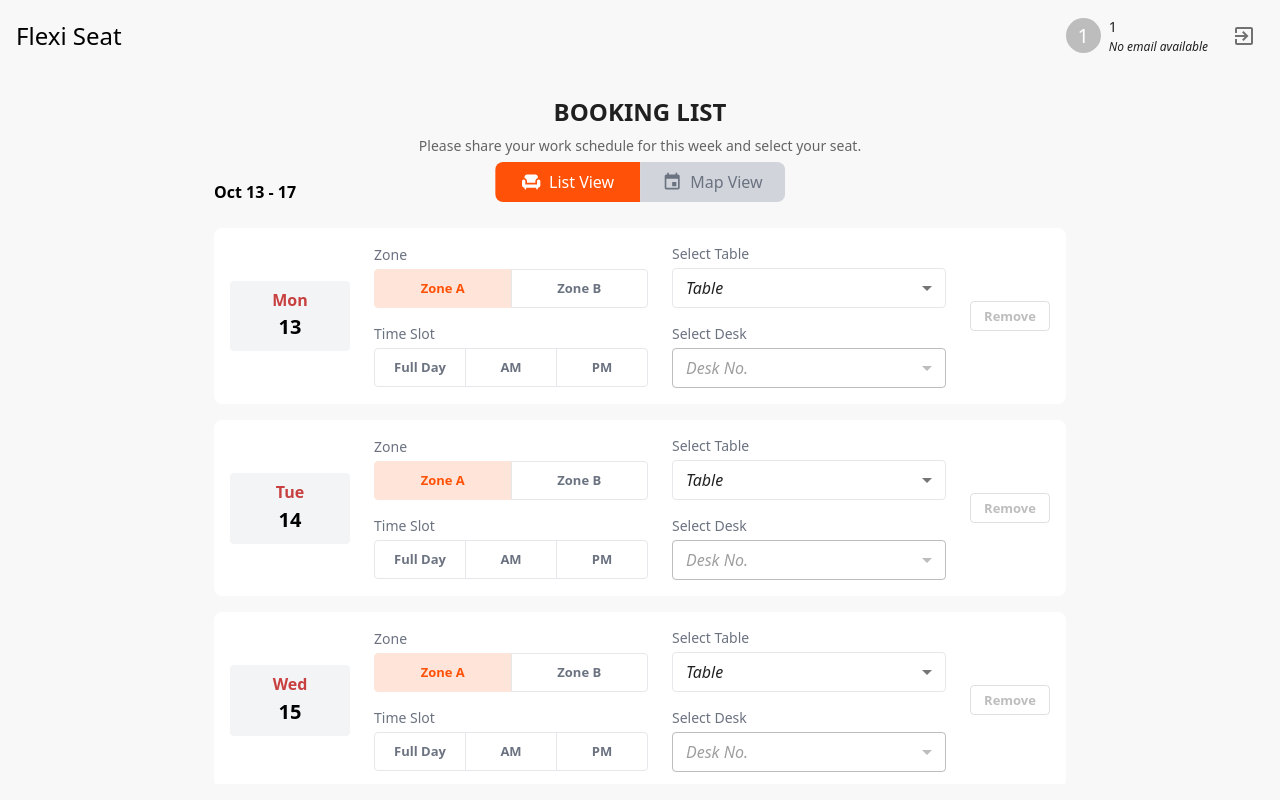
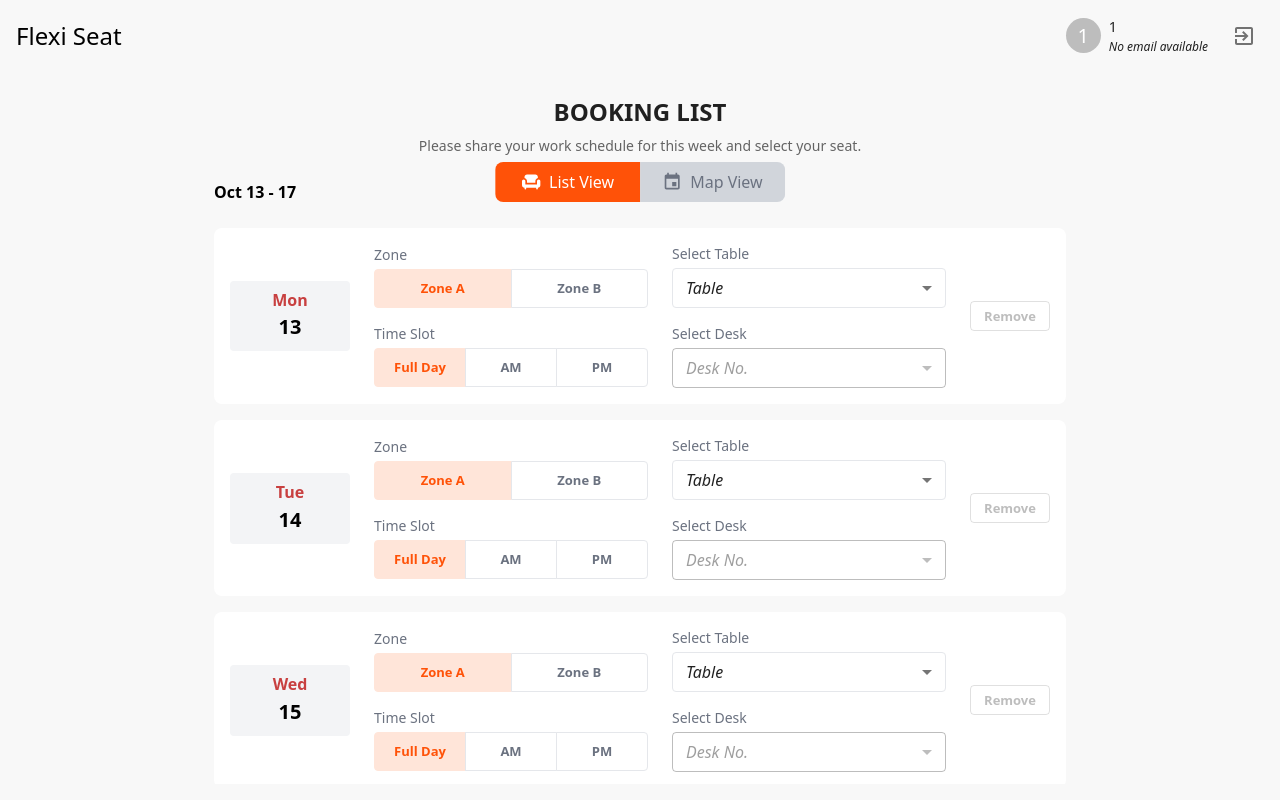
Before and after one commit to amelie-pierce/seat-book-deploy, a Next.js app: page / in a window 1280 px wide. Built offline with nearby package versions, Linux system fonts and the light colour scheme; sample sign-in values are in the browser's storage.

Commit message:
enhance seat

```diff
--- a/src/components/ReservationForm.tsx
+++ b/src/components/ReservationForm.tsx
@@ -1,5 +1,6 @@
 import { useState, useEffect, useCallback, useMemo, useRef } from "react";
 import { bookingService } from "../services/bookingService";
+import { SEATING_CONFIG } from "../config/seatingConfig";
 import {
   Typography,
   Button,
@@ -54,9 +55,20 @@ export default function ReservationForm({
   onClearClickSelection,
   allBookingsForDate = [],
 }: ReservationFormProps) {
+  // Helper function to format date without timezone issues
+  const formatLocalDate = (date: Date): string => {
+    const year = date.getFullYear();
+    const month = String(date.getMonth() + 1).padStart(2, '0');
+    const day = String(date.getDate()).padStart(2, '0');
+    return `${year}-${month}-${day}`;
+  };
+
   const [showSuccess, setShowSuccess] = useState(false);
   const [selectedTimeSlots, setSelectedTimeSlots] = useState<{
     [date: string]: TimeSlotType;
+  }>({});
+  const [selectedZones, setSelectedZones] = useState<{
+    [date: string]: "zone1" | "zone2";
   }>({});
   const [lastSelectedSeat, setLastSelectedSeat] = useState<string | undefined>(
     undefined
@@ -149,16 +161,39 @@ export default function ReservationForm({
 
   // Get available seats based on selected time slot and date
   const getAvailableSeats = useCallback(
-    (dateStr: string, timeSlot: TimeSlotType | ""): string[] => {
+    (dateStr: string, timeSlot: TimeSlotType | "", zone?: "zone1" | "zone2"): string[] => {
       if (!dateStr || !timeSlot) return [];
 
       const availableSeats: string[] = [];
 
-      // Generate all possible seats (assuming tables A-H, each with 6 seats)
-      const tables = ["A", "B", "C", "D", "E", "F", "G", "H"];
+      // Get tables for the selected zone, or all tables if no zone specified
+      let tables: string[];
+      if (zone === "zone1") {
+        tables = SEATING_CONFIG.zones.zone1.tables;
+      } else if (zone === "zone2") {
+        tables = SEATING_CONFIG.zones.zone2.tables;
+      } else {
+        // If no zone specified, include all tables
+        tables = [...SEATING_CONFIG.zones.zone1.tables, ...SEATING_CONFIG.zones.zone2.tables];
+      }
 
       tables.forEach((tableLetter) => {
-        for (let seatNum = 1; seatNum <= 6; seatNum++) {
+        // Determine seats per table based on zone and position
+        let seatsForTable = 8; // Default
+
+        // Zone A (A-I): Tables B, E, H (2nd column in 3x3 grid) have 6 seats
+        if (['B', 'E', 'H'].includes(tableLetter)) {
+          seatsForTable = 6;
+        }
+        // Zone B (J-U): First row (J-O) have 6 seats, second row (P-U) have 4 seats
+        else if (['J', 'K', 'L', 'M', 'N', 'O'].includes(tableLetter)) {
+          seatsForTable = 6;
+        }
+        else if (['P', 'Q', 'R', 'S', 'T', 'U'].includes(tableLetter)) {
+          seatsForTable = 4;
+        }
+
+        for (let seatNum = 1; seatNum <= seatsForTable; seatNum++) {
           const seatId = `${tableLetter}${seatNum}`;
 
           // Check if this seat is available for the selected time slot
@@ -206,16 +241,29 @@ export default function ReservationForm({
 
   // Group available seats by table for dropdown
   const getGroupedAvailableSeats = useCallback(
-    (dateStr: string, timeSlot: TimeSlotType | "") => {
-      const availableSeats = getAvailableSeats(dateStr, timeSlot);
+    (dateStr: string, timeSlot: TimeSlotType | "", zone?: "zone1" | "zone2") => {
+      const availableSeats = getAvailableSeats(dateStr, timeSlot, zone);
       const grouped: { [table: string]: string[] } = {};
+
+      // Get tables for the selected zone
+      let zoneTables: string[];
+      if (zone === "zone1") {
+        zoneTables = SEATING_CONFIG.zones.zone1.tables;
+      } else if (zone === "zone2") {
+        zoneTables = SEATING_CONFIG.zones.zone2.tables;
+      } else {
+        zoneTables = [...SEATING_CONFIG.zones.zone1.tables, ...SEATING_CONFIG.zones.zone2.tables];
+      }
 
       availableSeats.forEach((seatId) => {
         const table = seatId.charAt(0);
+        // Only include seats from tables in the selected zone
+        if (zoneTables.includes(table)) {
           if (!grouped[table]) {
             grouped[table] = [];
           }
           grouped[table].push(seatId);
+        }
       });
 
       // Sort seats within each table
@@ -315,6 +363,7 @@ export default function ReservationForm({
   // Reset all state when user changes (login/logout)
   const resetAllState = useCallback(() => {
     setSelectedTimeSlots({});
+    setSelectedZones({});
     setLastSelectedSeat(undefined);
     setPendingBookings({});
     clearAllDropdownSelections();
@@ -359,6 +408,67 @@ export default function ReservationForm({
         return newState;
       });
     }
+  }, [userBookings]);
+
+  // Initialize zones with default "zone1" and time slots with default "FULL_DAY" for dates without bookings
+  useEffect(() => {
+    // Get available dates
+    const now = new Date();
+    const today = new Date(now.getFullYear(), now.getMonth(), now.getDate());
+    const currentHour = now.getHours();
+    const currentDay = today.getDay();
+    const dates: Date[] = [];
+
+    const isAfterFridayDeadline = currentDay === 5 && currentHour >= 15;
+
+    if (isAfterFridayDeadline) {
+      const nextMonday = new Date(today);
+      const daysUntilNextMonday = (8 - currentDay) % 7;
+      nextMonday.setDate(today.getDate() + daysUntilNextMonday);
+
+      for (let i = 0; i < 5; i++) {
+        const date = new Date(nextMonday);
+        date.setDate(nextMonday.getDate() + i);
+        dates.push(date);
+      }
+    } else {
+      const monday = new Date(today);
+      const daysFromMonday = (currentDay + 6) % 7;
+      monday.setDate(today.getDate() - daysFromMonday);
+
+      for (let i = 0; i < 5; i++) {
+        const date = new Date(monday);
+        date.setDate(monday.getDate() + i);
+        dates.push(date);
+      }
+    }
+
+    // Initialize zones and time slots for all available dates
+    setSelectedZones((prev) => {
+      const newZones = { ...prev };
+      dates.forEach((date) => {
+        const dateStr = formatLocalDate(date);
+        // Only set default if not already set
+        if (!newZones[dateStr]) {
+          newZones[dateStr] = "zone1";
+        }
+      });
+      return newZones;
+    });
+
+    // Initialize time slots with "FULL_DAY" for dates without existing bookings
+    setSelectedTimeSlots((prev) => {
+      const newTimeSlots = { ...prev };
+      dates.forEach((date) => {
+        const dateStr = formatLocalDate(date);
+        // Only set default if not already set and no existing booking
+        const hasBooking = userBookings.some(b => b.date === dateStr);
+        if (!newTimeSlots[dateStr] && !hasBooking) {
+          newTimeSlots[dateStr] = "FULL_DAY";
+        }
+      });
+      return newTimeSlots;
+    });
   }, [userBookings]);
 
   // Store dropdown selections as pending bookings
@@ -556,8 +666,11 @@ export default function ReservationForm({
       [date]: timeSlot,
     }));
 
-    // Clear seat selections that are not available for the new time slot
-    const availableSeats = getAvailableSeats(date, timeSlot);
+    // Get the current zone for this date
+    const currentZone = selectedZones[date] || "zone1";
+
+    // Clear seat selections that are not available for the new time slot and zone
+    const availableSeats = getAvailableSeats(date, timeSlot, currentZone);
 
     // Clear both dropdown and click selections if not available for this time slot (they're kept in sync)
     if (
@@ -569,6 +682,20 @@ export default function ReservationForm({
       if (onClearClickSelection) {
         onClearClickSelection(date);
       }
+    }
+  };
+
+  const handleZoneChange = (date: string, zone: "zone1" | "zone2") => {
+    setSelectedZones((prev) => ({
+      ...prev,
+      [date]: zone,
+    }));
+
+    // Always clear seat selections when zone changes to reset to default placeholders
+    updateDropdownSelection(date, "");
+    // Also clear click selection in parent
+    if (onClearClickSelection) {
+      onClearClickSelection(date);
     }
   };
 
@@ -586,6 +713,26 @@ export default function ReservationForm({
     return "";
   };
 
+  const getZoneForDate = (dateStr: string): "zone1" | "zone2" => {
+    // First check if there's an existing booking and determine its zone
+    const existingBooking = userBookings.find((b) => b.date === dateStr);
+    if (existingBooking?.seatId) {
+      const tableLetter = existingBooking.seatId.charAt(0);
+      // Check which zone this table belongs to
+      if (SEATING_CONFIG.zones.zone1.tables.includes(tableLetter)) {
+        return "zone1";
+      } else if (SEATING_CONFIG.zones.zone2.tables.includes(tableLetter)) {
+        return "zone2";
+      }
+    }
+    // Then check if there's a selected zone
+    if (selectedZones[dateStr]) {
+      return selectedZones[dateStr];
+    }
+    // Default to zone1
+    return "zone1";
+  };
+
   const handleSubmit = useCallback(
     (event: React.FormEvent) => {
       event.preventDefault();
@@ -597,10 +744,15 @@ export default function ReservationForm({
       }> = [];
       const processedDates = new Set<string>();
 
+      // Helper function to validate seat ID (not a placeholder like "A0")
+      const isValidSeatId = (seatId: string): boolean => {
+        return !!seatId && !seatId.endsWith("0");
+      };
+
       // 1. Collect from dropdown selections
       Object.entries(selectedSeatsFromDropdown).forEach(([date, seatId]) => {
         const timeSlot = selectedTimeSlots[date];
-        if (seatId && timeSlot) {
+        if (isValidSeatId(seatId) && timeSlot) {
           allBookings.push({ date, seatId, timeSlot });
           processedDates.add(date);
         }
@@ -609,7 +761,7 @@ export default function ReservationForm({
       // 2. Collect from clicked seat selections
       Object.entries(selectedSeatsFromClick).forEach(([date, seatId]) => {
         const timeSlot = selectedTimeSlots[date];
-        if (seatId && timeSlot && !processedDates.has(date)) {
+        if (isValidSeatId(seatId) && timeSlot && !processedDates.has(date)) {
           allBookings.push({ date, seatId, timeSlot });
           processedDates.add(date);
         }
@@ -618,6 +770,7 @@ export default function ReservationForm({
       // 3. Add current seat selection if it exists and not already processed
       if (
         selectedSeat &&
+        isValidSeatId(selectedSeat) &&
         selectedDate &&
         selectedTimeSlots[selectedDate] &&
         !processedDates.has(selectedDate)
@@ -685,10 +838,15 @@ export default function ReservationForm({
     let count = 0;
     const processedDates = new Set<string>();
 
+    // Helper function to validate seat ID (not a placeholder like "A0")
+    const isValidSeatId = (seatId: string): boolean => {
+      return !!seatId && !seatId.endsWith("0");
+    };
+
     // Count dropdown selections
     Object.entries(selectedSeatsFromDropdown).forEach(([date, seatId]) => {
       const timeSlot = selectedTimeSlots[date];
-      if (seatId && timeSlot) {
+      if (isValidSeatId(seatId) && timeSlot) {
         count++;
         processedDates.add(date);
       }
@@ -697,7 +855,7 @@ export default function ReservationForm({
     // Count clicked seat selections
     Object.entries(selectedSeatsFromClick).forEach(([date, seatId]) => {
       const timeSlot = selectedTimeSlots[date];
-      if (seatId && timeSlot && !processedDates.has(date)) {
+      if (isValidSeatId(seatId) && timeSlot && !processedDates.has(date)) {
         count++;
         processedDates.add(date);
       }
@@ -706,6 +864,7 @@ export default function ReservationForm({
     // Count current selection if not already processed
     if (
       selectedSeat &&
+      isValidSeatId(selectedSeat) &&
       selectedDate &&
       selectedTimeSlots[selectedDate] &&
       !processedDates.has(selectedDate)
@@ -805,7 +964,7 @@ export default function ReservationForm({
         <Box sx={{ display: "flex", flexDirection: "column", gap: 2, mb: 2 }}>
           {/* Generate dates based on new logic */}
           {availableDates.map((date, idx) => {
-            const dateStr = date.toISOString().split("T")[0];
+            const dateStr = formatLocalDate(date);
             const booking = userBookings.find((b) => b.date === dateStr);
 
             // Check if date is in the past
@@ -879,8 +1038,13 @@ export default function ReservationForm({
                       Zone
                     </Typography>
                     <ToggleButtonGroup
-                      value={booking ? "A" : "A"} // Default to Zone A for now
+                      value={getZoneForDate(dateStr)}
                       exclusive
+                      onChange={(e, newValue) => {
+                        if (newValue !== null && !booking) {
+                          handleZoneChange(dateStr, newValue as "zone1" | "zone2");
+                        }
+                      }}
                       size="small"
                       sx={{
                         width: "100%",
@@ -891,9 +1055,10 @@ export default function ReservationForm({
                           },
                         },
                       }}
+                      disabled={!!booking || isPastDate}
                     >
                       <ToggleButton
-                        value="A"
+                        value="zone1"
                         sx={{
                           flex: 1,
                           textTransform: "none",
@@ -917,7 +1082,7 @@ export default function ReservationForm({
                         Zone A
                       </ToggleButton>
                       <ToggleButton
-                        value="B"
+                        value="zone2"
                         sx={{
                           flex: 1,
                           textTransform: "none",
@@ -1054,20 +1219,23 @@ export default function ReservationForm({
                       <Select
                         value={getCurrentSeat(dateStr) ? getCurrentSeat(dateStr).charAt(0) : ""}
                         onChange={(e) => {
-                          // When table changes, clear the desk selection
+                          // When table changes, set a temporary table selection
                           const table = e.target.value as string;
                           if (table) {
-                            // Keep existing seat number if same table, otherwise reset
+                            // Keep existing seat number if same table, otherwise set table with "0" as placeholder
                             const currentSeat = getCurrentSeat(dateStr);
                             const currentTable = currentSeat ? currentSeat.charAt(0) : "";
 
-                            if (table === currentTable) {
+                            if (table === currentTable && currentSeat) {
                               // Same table, keep the desk
                               handleSeatSelectionFromDropdown(dateStr, currentSeat);
                             } else {
-                              // Different table, reset to empty
+                              // Different table, set table with placeholder to enable desk dropdown
+                              handleSeatSelectionFromDropdown(dateStr, `${table}0`);
+                            }
+                          } else {
+                            // Clear selection if empty table is selected
                             handleSeatSelectionFromDropdown(dateStr, "");
-                            }
                           }
                         }}
                         displayEmpty
@@ -1083,11 +1251,19 @@ export default function ReservationForm({
                         <MenuItem value="">
                           <em>Table</em>
                         </MenuItem>
-                        {["A", "B", "C", "D", "E", "F", "G", "H", "I", "J", "K", "L"].map((table) => (
+                        {(() => {
+                          // Get tables for the selected zone
+                          const currentZone = getZoneForDate(dateStr);
+                          const zoneTables = currentZone === "zone1"
+                            ? SEATING_CONFIG.zones.zone1.tables
+                            : SEATING_CONFIG.zones.zone2.tables;
+
+                          return zoneTables.map((table) => (
                             <MenuItem key={table} value={table}>
                               Table {table}
                             </MenuItem>
-                        ))}
+                          ));
+                        })()}
                       </Select>
                     </FormControl>
                   </Box>
@@ -1099,7 +1275,14 @@ export default function ReservationForm({
                     </Typography>
                     <FormControl size="small" fullWidth>
                       <Select
-                        value={getCurrentSeat(dateStr)}
+                        value={(() => {
+                          const seat = getCurrentSeat(dateStr);
+                          // If seat ends with "0", it's a placeholder, show empty
+                          if (seat && seat.endsWith("0")) {
+                            return "";
+                          }
+                          return seat;
+                        })()}
                         onChange={(e) =>
                           handleSeatSelectionFromDropdown(
                             dateStr,
@@ -1114,7 +1297,12 @@ export default function ReservationForm({
                             borderColor: "#E5E7EB",
                           },
                         }}
-                        disabled={!!booking || isPastDate || !selectedTimeSlots[dateStr]}
+                        disabled={
+                          !!booking ||
+                          isPastDate ||
+                          !selectedTimeSlots[dateStr] ||
+                          !(getCurrentSeat(dateStr) ? getCurrentSeat(dateStr).charAt(0) : "")
+                        }
                       >
                         <MenuItem value="">
                           <em>Desk No.</em>
@@ -1133,9 +1321,13 @@ export default function ReservationForm({
                             return null; // No seats shown until time slot is selected
                           }
 
+                          // Get the current zone for filtering
+                          const currentZone = getZoneForDate(dateStr);
+
                           const groupedSeats = getGroupedAvailableSeats(
                             dateStr,
-                            selectedTimeSlots[dateStr]
+                            selectedTimeSlots[dateStr],
+                            currentZone
                           );
 
                           // Get the selected table
@@ -1157,7 +1349,7 @@ export default function ReservationForm({
                               ));
                           }
 
-                          // Otherwise show all available seats grouped by table
+                          // Otherwise show all available seats grouped by table (filtered by zone)
                           return Object.keys(groupedSeats)
                             .sort()
                             .map((tableLetter) => [
```
Lines whose indentation alone changed are shown as unchanged.
